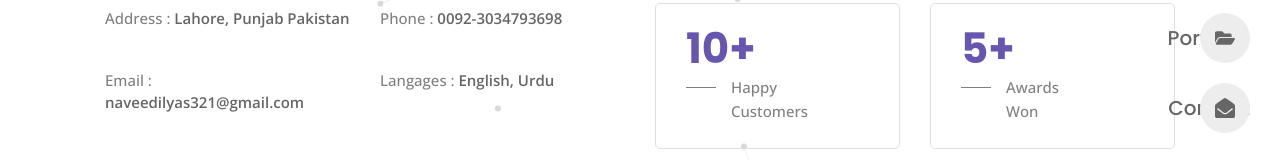
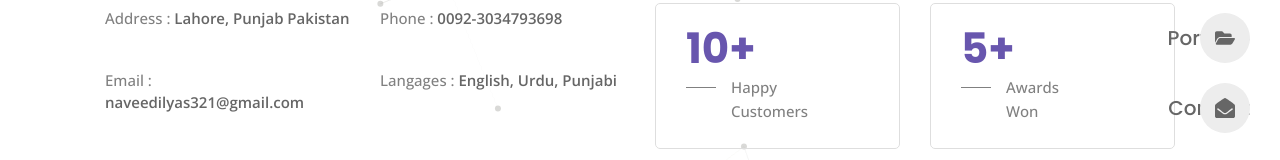
Before and after one commit to NaveedIlyas786/My_Portfolio_Reactjs, a React (Vite) app: page /about in a window 1280 px wide. Shown: the part 397-557 px from the top of the page. Built offline with nearby package versions, Linux system fonts and the light colour scheme.

Commit message:
Portfolio updated 1

```diff
--- a/src/App.jsx
+++ b/src/App.jsx
@@ -7,6 +7,7 @@ import Home from "./pages/home/Home";
 import About from "./pages/about/About";
 import Contact from "./pages/contact/Contact";
 import Portfolio from "./pages/portfolio/Portfolio";
+
 
 function App() {
   return (
--- a/src/data.jsx
+++ b/src/data.jsx
@@ -101,7 +101,7 @@ export const personalInfo = [
   {
     id: 8,
     title: 'Langages : ',
-    description: 'English, Urdu',
+    description: 'English, Urdu, Punjabi',
   },
 ]
 
```
Also changed, not shown: src/pages/contact/Contact.jsx (line endings or trailing spaces).
